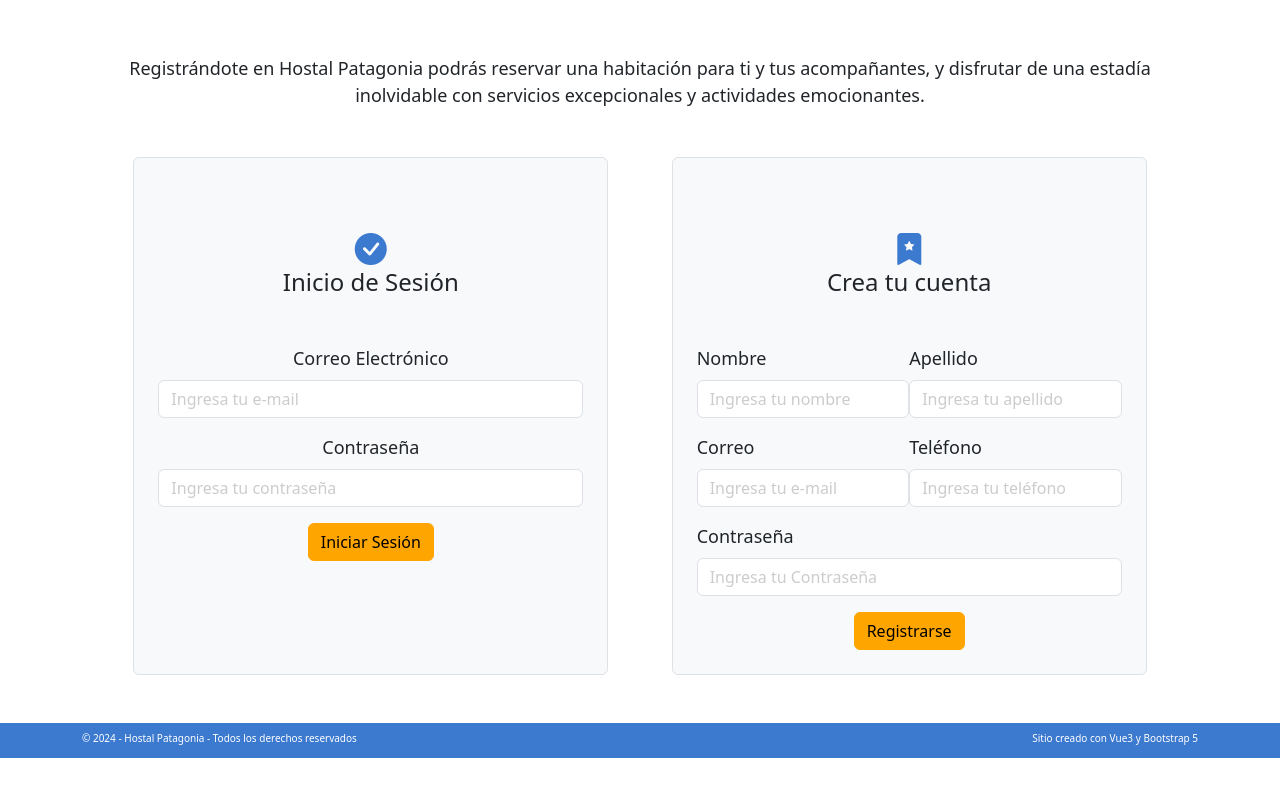
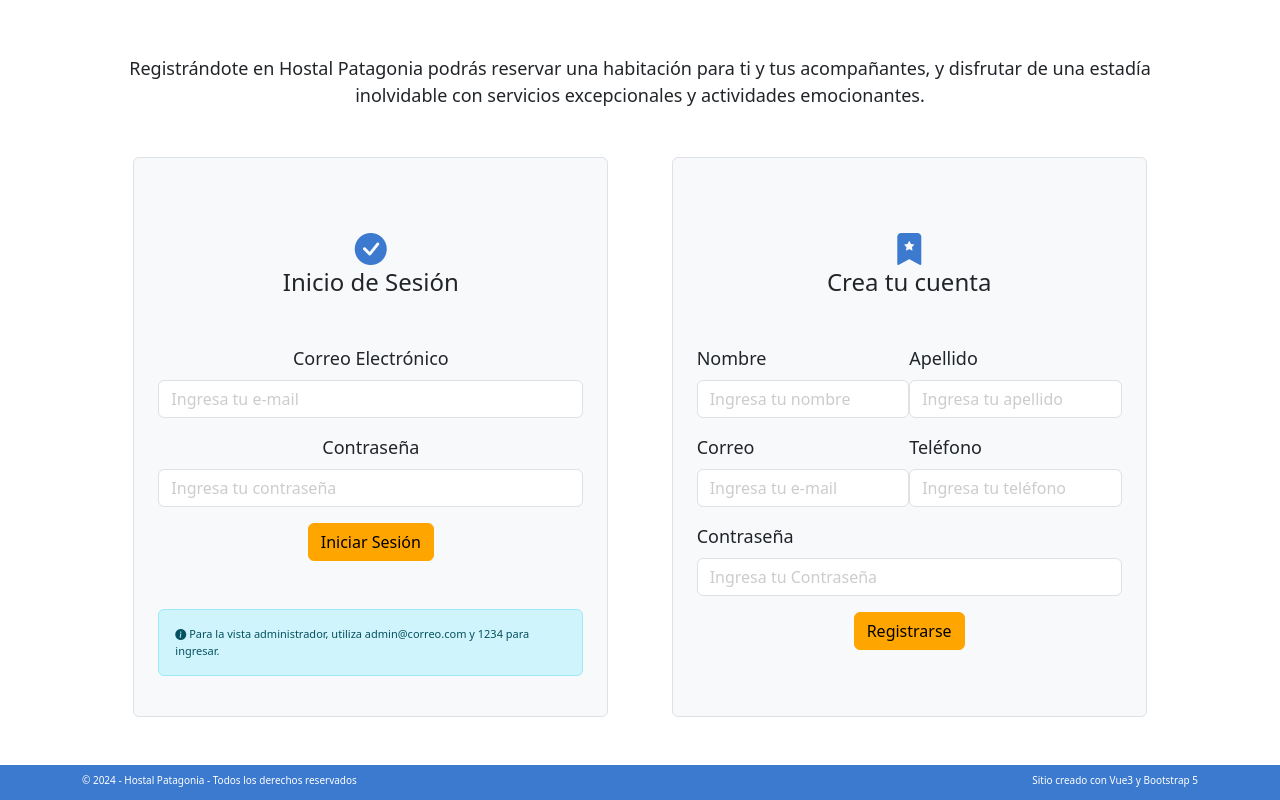
Before and after one commit to vnasp/reservas-vue-frontend-user, a Vue app: page /login in a window 1280 px wide. Shown: the part 732-1532 px from the top of the page. Before the commit the page ends 1490 px from the top, so only its background shows below. Built offline with nearby package versions, Linux system fonts and the light colour scheme; a web font is replaced by a local one; what vue-sweetalert2 would draw is missing.

Commit message:
Add hint to view admin panel

```diff
--- a/src/views/LoginView.vue
+++ b/src/views/LoginView.vue
@@ -19,6 +19,9 @@
             <button type="submit" class="btn btn-primary">Iniciar Sesión</button>
           </div>
         </form>
+        <div class="alert alert-info mt-5" role="alert">
+          <i class="bi bi-info-circle-fill"></i> Para la vista administrador, utiliza admin@correo.com y 1234 para ingresar.
+        </div>
       </div>
       <div class="col-12 col-lg-5 border rounded-2 p-4 bg-body-tertiary">
         <RegisterView/>
@@ -68,4 +71,7 @@
 input::placeholder {
     color:#ccc;
 }
+.alert {
+  font-size:11px;
+}
 </style>
```
Lines whose indentation alone changed are shown as unchanged.
